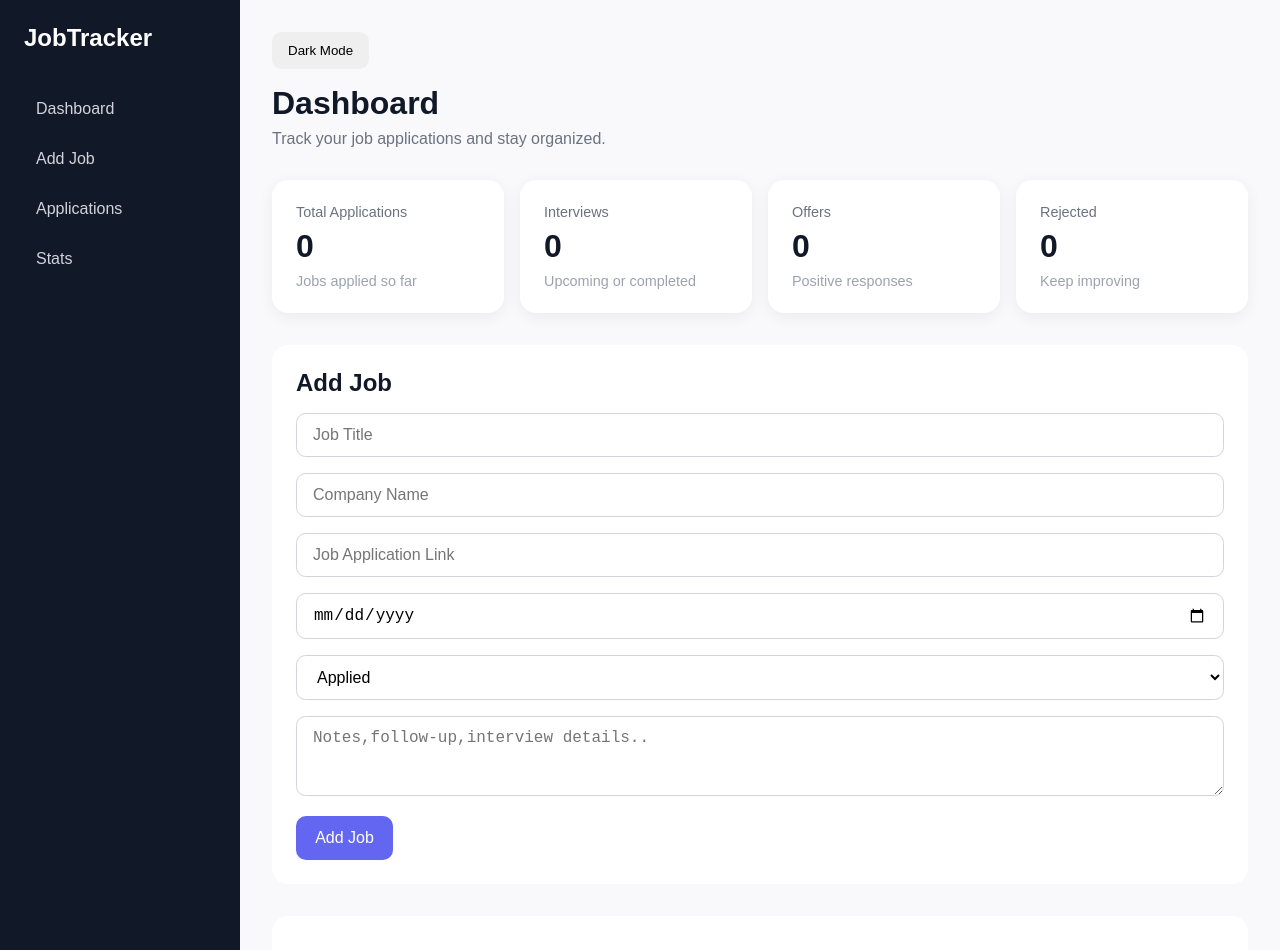
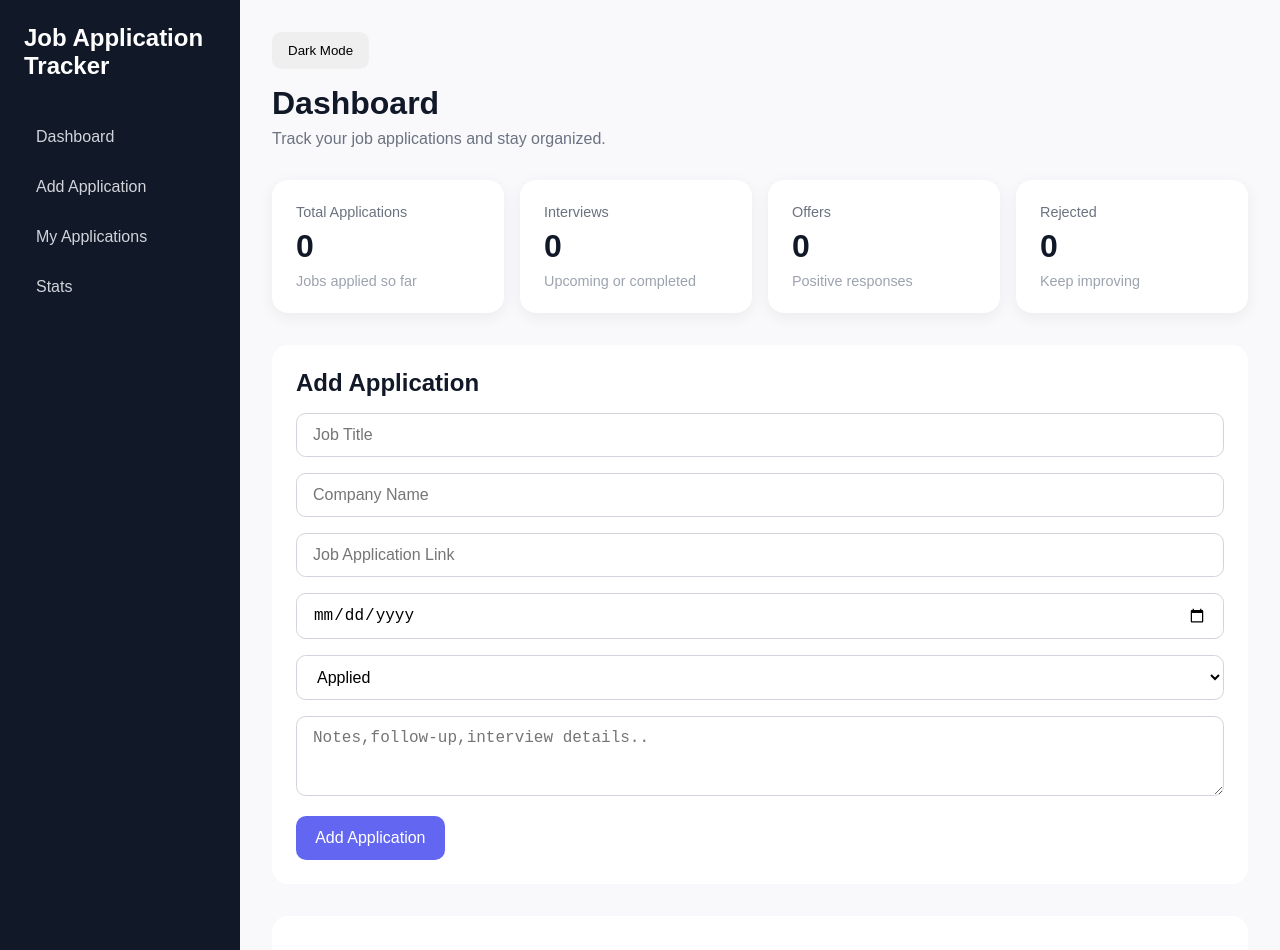
Before and after one commit to Ujjwal-Darnal/Job-Tracker-App, a React (Vite) app: page / in a window 1280 px wide. Shown: the top 950 px of the page. Built offline with nearby package versions, Linux system fonts and the light colour scheme.

Commit message:
Update UI labels for better user experience

```diff
--- a/src/components/JobForm.jsx
+++ b/src/components/JobForm.jsx
@@ -36,7 +36,7 @@ function JobForm({ addJob }) {
 
   return (
     <form onSubmit={handleSubmit} className="job-form">
-      <h2>Add Job</h2>
+      <h2>Add Application</h2>
 
       <input
         type="text"
@@ -82,7 +82,7 @@ function JobForm({ addJob }) {
     onChange={(e)=>setNotes(e.target.value)}
     ></textarea>
 
-      <button type="submit">Add Job</button>
+      <button type="submit">Add Application</button>
     </form>
   );
 }
--- a/src/components/JobList.jsx
+++ b/src/components/JobList.jsx
@@ -24,7 +24,7 @@ function JobList({ jobs, deleteJob, updateJobStatus, updateJob }) {
 
   return (
     <div className="job-list">
-      <h2>Job Applications</h2>
+      <h2>My Applications</h2>
 
       {jobs.length === 0 ? (
         <p>No jobs added yet.</p>
--- a/src/components/Sidebar.jsx
+++ b/src/components/Sidebar.jsx
@@ -1,12 +1,12 @@
 function Sidebar() {
   return (
     <aside className="sidebar">
-      <h2 className="logo">JobTracker</h2>
+      <h2 className="logo">Job Application Tracker</h2>
 
       <nav className="nav-menu">
         <a href="#dashboard">Dashboard</a>
-        <a href="#add-job">Add Job</a>
-        <a href="#applications">Applications</a>
+        <a href="#add-job">Add Application</a>
+        <a href="#applications">My Applications</a>
         <a href="#stats">Stats</a>
       </nav>
     </aside>
```
Also changed, not shown: 1 other file (tests, documents, lock files or other folders).
